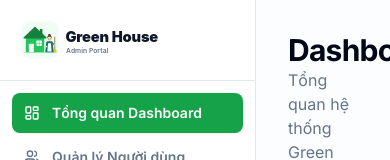
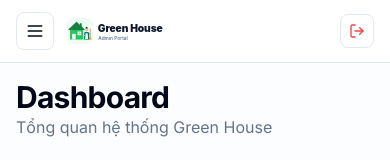
Before and after one commit to vinh2908/GreenHouse, a Next.js app in the folder apps/admin/: page / in a window 390 px wide. Shown: the top 160 px of the page. Built offline with nearby package versions, Linux system fonts and the light colour scheme; no server answers; sample sign-in values are in the browser's storage.

Commit message:
fix A5: responsive mobile navigation and layout for admin portal

```diff
--- a/apps/admin/app/layout.tsx
+++ b/apps/admin/app/layout.tsx
@@ -1,9 +1,15 @@
-import type { Metadata } from 'next';
+import type { Metadata, Viewport } from 'next';
 import { Inter } from 'next/font/google';
 import './globals.css';
 import { QueryProvider } from '@/components/common/query-provider';
 
 const inter = Inter({ subsets: ['latin'] });
+
+export const viewport: Viewport = {
+  width: 'device-width',
+  initialScale: 1,
+  maximumScale: 5,
+};
 
 export const metadata: Metadata = {
   title: 'Green House Admin',
--- a/apps/admin/components/common/dashboard-layout.tsx
+++ b/apps/admin/components/common/dashboard-layout.tsx
@@ -1,5 +1,6 @@
 'use client';
 
+import { useState, useEffect } from 'react';
 import Link from 'next/link';
 import { usePathname, useRouter } from 'next/navigation';
 import {
@@ -18,6 +19,8 @@ import {
   Headset,
   Siren,
   CalendarClock,
+  Menu,
+  X,
 } from 'lucide-react';
 import { useAuthStore } from '@/stores/auth.store';
 
@@ -43,6 +46,11 @@ export function DashboardLayout({ children }: { children: React.ReactNode }) {
   const pathname = usePathname();
   const router = useRouter();
   const { user, logout } = useAuthStore();
+  const [sidebarOpen, setSidebarOpen] = useState(false);
+
+  useEffect(() => {
+    setSidebarOpen(false);
+  }, [pathname]);
 
   // Longest matching href wins, so /helpers/kyc does not also highlight /helpers.
   const activeHref = navItems
@@ -56,15 +64,34 @@ export function DashboardLayout({ children }: { children: React.ReactNode }) {
   };
 
   return (
-    <div className="flex h-screen bg-background">
+    <div className="flex h-screen bg-background overflow-hidden relative">
+      {/* Mobile backdrop */}
+      {sidebarOpen && (
+        <div
+          className="fixed inset-0 bg-black/50 z-40 md:hidden backdrop-blur-sm"
+          onClick={() => setSidebarOpen(false)}
+        />
+      )}
+
       {/* Sidebar */}
-      <aside className="w-64 border-r bg-card flex flex-col">
-        {/* Logo */}
-        <div className="p-5 border-b">
+      <aside
+        className={`fixed inset-y-0 left-0 z-50 w-64 border-r bg-card flex flex-col transition-transform duration-200 ease-in-out md:static md:translate-x-0 ${
+          sidebarOpen ? 'translate-x-0 shadow-2xl' : '-translate-x-full'
+        }`}
+      >
+        {/* Logo & Mobile Close */}
+        <div className="p-5 border-b flex items-center justify-between">
           <div className="flex items-center">
             {/* eslint-disable-next-line @next/next/no-img-element */}
             <img src="/logo.svg" alt="Green House Admin Portal" className="h-10 w-auto" />
           </div>
+          <button
+            onClick={() => setSidebarOpen(false)}
+            className="md:hidden p-1.5 rounded-md hover:bg-muted text-muted-foreground"
+            title="Đóng menu"
+          >
+            <X className="h-5 w-5" />
+          </button>
         </div>
 
         {/* Navigation */}
@@ -75,6 +102,7 @@ export function DashboardLayout({ children }: { children: React.ReactNode }) {
               <Link
                 key={href}
                 href={href}
+                onClick={() => setSidebarOpen(false)}
                 className={`flex items-center gap-3 px-3 py-2.5 rounded-lg text-sm font-semibold transition-colors ${
                   isActive
                     ? 'bg-primary text-primary-foreground shadow-sm'
@@ -111,10 +139,35 @@ export function DashboardLayout({ children }: { children: React.ReactNode }) {
         </div>
       </aside>
 
-      {/* Main content */}
-      <main className="flex-1 overflow-auto bg-muted/20">
-        <div className="p-8 max-w-7xl mx-auto">{children}</div>
-      </main>
+      {/* Main content wrapper with Mobile Header */}
+      <div className="flex-1 flex flex-col min-w-0 h-screen overflow-hidden">
+        {/* Mobile top bar */}
+        <header className="flex items-center justify-between px-4 py-3 border-b bg-card md:hidden shrink-0">
+          <div className="flex items-center gap-3">
+            <button
+              onClick={() => setSidebarOpen(true)}
+              className="p-2 rounded-lg border bg-background hover:bg-muted text-foreground transition-colors"
+              title="Mở menu"
+            >
+              <Menu className="h-5 w-5" />
+            </button>
+            {/* eslint-disable-next-line @next/next/no-img-element */}
+            <img src="/logo.svg" alt="Green House Admin" className="h-7 w-auto" />
+          </div>
+          <button
+            onClick={handleLogout}
+            title="Đăng xuất"
+            className="p-2 rounded-lg border bg-background hover:bg-destructive/10 text-destructive transition-colors"
+          >
+            <LogOut className="h-4 w-4" />
+          </button>
+        </header>
+
+        {/* Content area */}
+        <main className="flex-1 overflow-auto bg-muted/20">
+          <div className="p-4 sm:p-6 md:p-8 max-w-7xl mx-auto w-full">{children}</div>
+        </main>
+      </div>
     </div>
   );
 }
```
